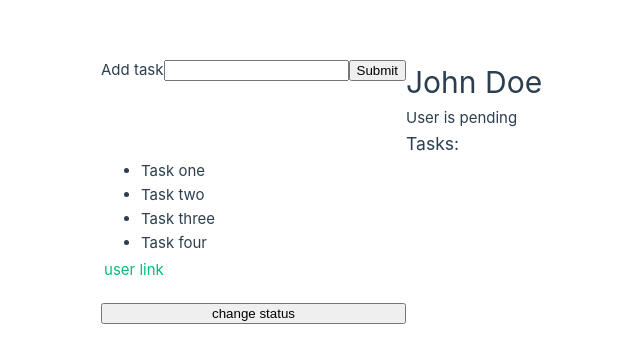
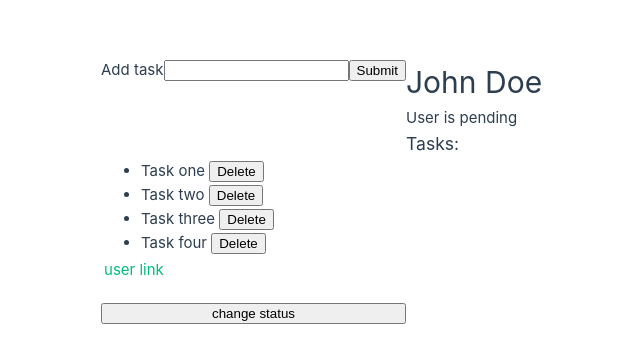
Before and after one commit to ae95caba/my-vue-app, a Vue app: page / in a window 1280 px wide. Shown: the part 209-572 px from the top of the page, without its empty margins (234-874 px from the left). Built offline with nearby package versions, Linux system fonts and the light colour scheme.

Commit message:
feat: :sparkles: add working delete task button

```diff
--- a/src/App.vue
+++ b/src/App.vue
@@ -22,6 +22,10 @@
     newTask.value = "";
   }
 };
+
+const deleteTask = (index) => {
+  tasks.value.splice(index, 1);
+};
 </script>
 
 <template>
@@ -38,7 +42,9 @@
   <br />
   <h3>Tasks:</h3>
   <ul>
-    <li v-for="task in tasks" :key="task">{{ task }}</li>
+    <li v-for="(task, index) in tasks" :key="task">
+      <span>{{ task }}</span> <button @click="deleteTask(index)">Delete</button>
+    </li>
   </ul>
   <br />
   <a :href="link">user link</a> <br />
```
